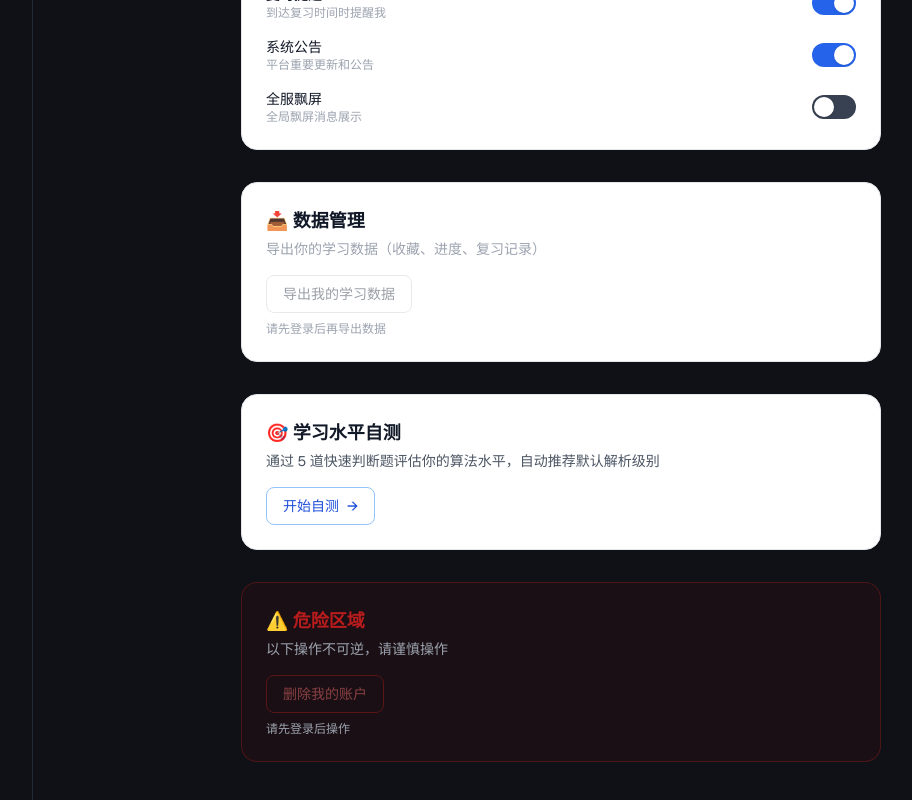
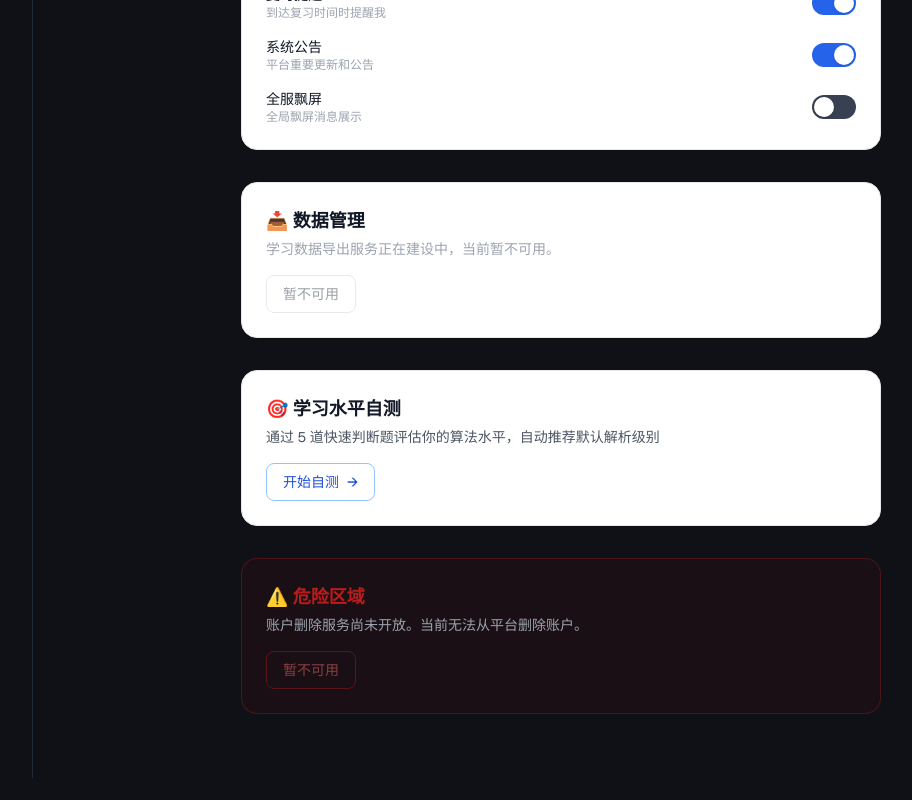
Before and after one commit to peerlessHerowu/algorithm_help, a Next.js app in the folder frontend/: page /settings in a window 1280 px wide. Shown: the part 950-1750 px from the top of the page, without its empty margins (191-1103 px from the left). After the commit the page ends 1728 px from the top, so only its background shows below. Built offline with nearby package versions, Linux system fonts and the light colour scheme; a small style sheet from the web is missing.

Commit message:
fix(qa): make unsupported settings actions explicit

```diff
--- a/frontend/app/settings/page.tsx
+++ b/frontend/app/settings/page.tsx
@@ -310,20 +310,14 @@ export default function SettingsPage() {
       <section className="rounded-2xl border border-gray-200 bg-white p-6 dark:border-gray-800 dark:bg-gray-900/50">
         <h2 className="mb-1 text-lg font-semibold text-gray-900 dark:text-gray-100">📥 数据管理</h2>
         <p className="mb-4 text-sm text-gray-400">
-          导出你的学习数据（收藏、进度、复习记录）
+          学习数据导出服务正在建设中，当前暂不可用。
         </p>
         <button
-          onClick={handleExport}
-          disabled={exporting || !isAuthenticated}
+          disabled
           className="rounded-lg border border-gray-300 px-4 py-2 text-sm font-medium text-gray-700 transition-colors hover:bg-gray-50 disabled:opacity-50 disabled:cursor-not-allowed dark:border-gray-600 dark:text-gray-300 dark:hover:bg-gray-800"
         >
-          {exporting ? '导出中...' : '导出我的学习数据'}
+          暂不可用
         </button>
-        {!isAuthenticated && (
-          <p className="mt-2 text-xs text-gray-400 dark:text-gray-500">
-            请先登录后再导出数据
-          </p>
-        )}
         {exportError && (
           <p className="mt-2 text-xs text-red-600 dark:text-red-400">{exportError}</p>
         )}
@@ -350,20 +344,14 @@ export default function SettingsPage() {
           ⚠️ 危险区域
         </h2>
         <p className="mb-4 text-sm text-gray-400">
-          以下操作不可逆，请谨慎操作
+          账户删除服务尚未开放。当前无法从平台删除账户。
         </p>
         <button
-          onClick={() => setShowDeleteConfirm(true)}
-          disabled={!isAuthenticated}
+          disabled
           className="rounded-lg border border-red-800 px-4 py-2 text-sm font-medium text-red-400 transition-colors hover:bg-red-900/20 disabled:opacity-50 disabled:cursor-not-allowed"
         >
-          删除我的账户
+          暂不可用
         </button>
-        {!isAuthenticated && (
-          <p className="mt-2 text-xs text-gray-400 dark:text-gray-500">
-            请先登录后操作
-          </p>
-        )}
       </section>
 
       {/* 删除账户二次确认弹窗 */}
```
